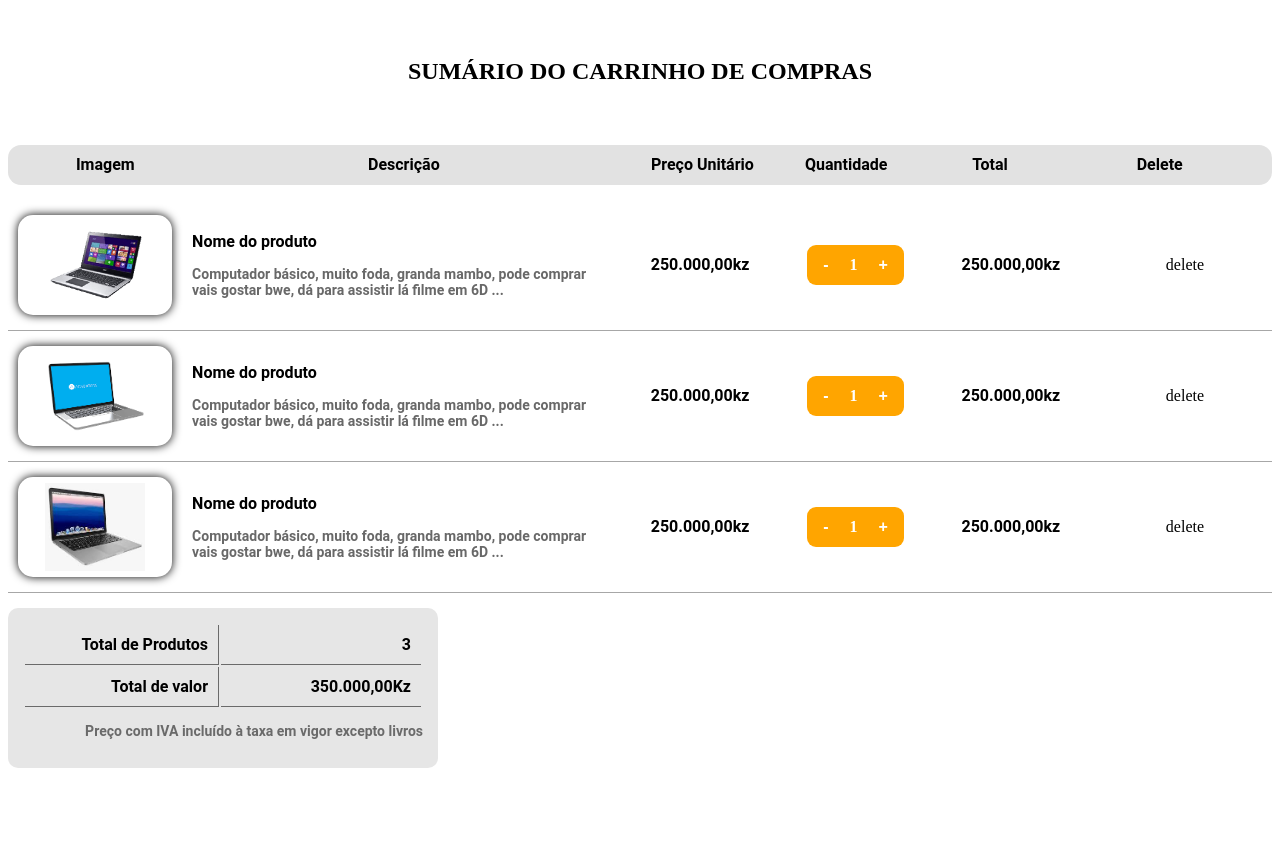
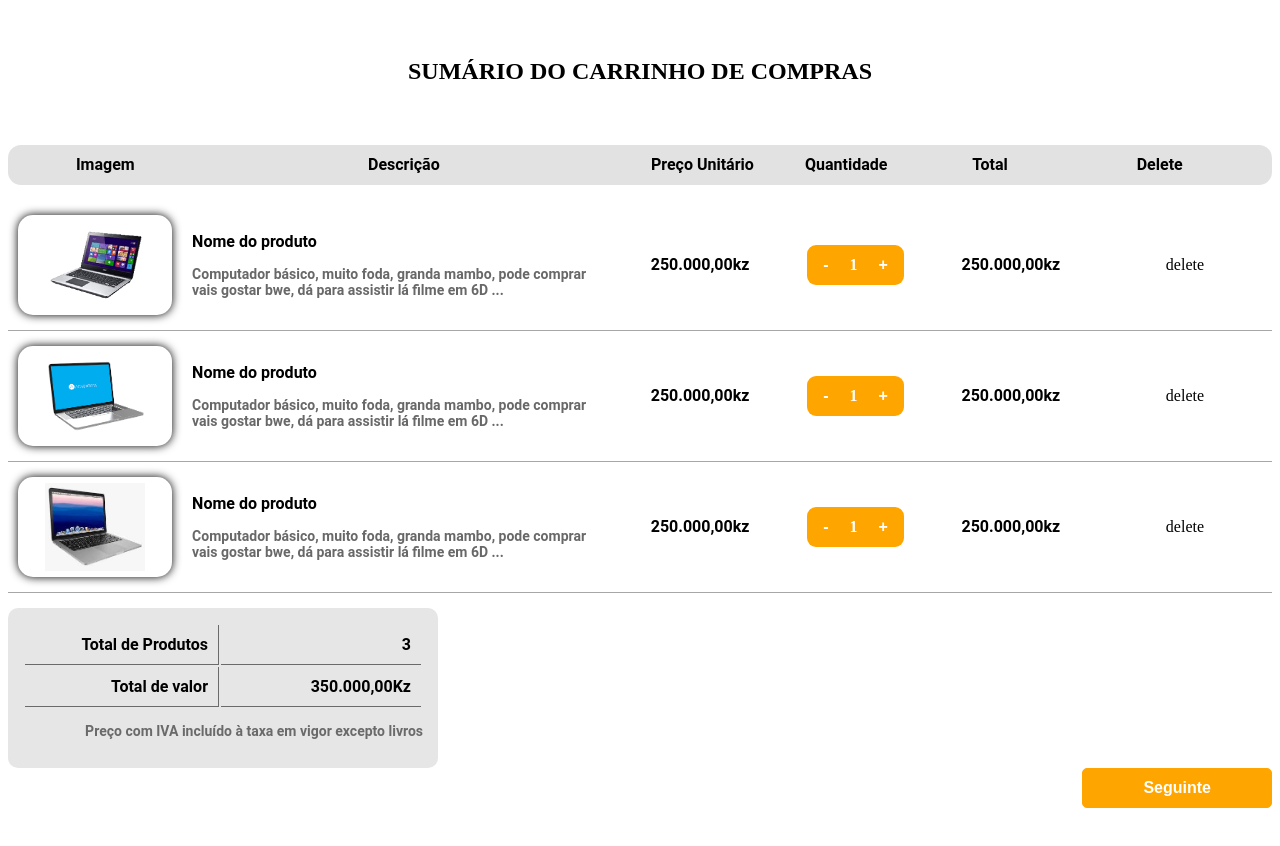
Before and after one commit to mariovarela99/stor-ipil-website, a React (Create React App) app: page /carrinho in a window 1280 px wide. Before the commit the page ends 806 px from the top, so only its background shows below. Built offline with nearby package versions, Linux system fonts and the light colour scheme.

Commit message:
(Created)-> Botão seguinte criado

```diff
--- /dev/null
+++ b/src/components/btnNext/index.js
@@ -0,0 +1,12 @@
+import React from "react"
+
+import "./style.css"
+function btnNext(){
+    return(
+        <div className="btn-next">
+            <button>Seguinte</button>
+        </div>
+    )
+}
+
+export default btnNext;
--- /dev/null
+++ b/src/components/btnNext/style.css
@@ -0,0 +1,21 @@
+.btn-next {
+    display: flex;
+    justify-content: end;
+    align-items: flex-end;
+}
+.btn-next button{
+    padding: 10px 60px;
+    background: #FFA500;
+    border-radius: 5px;
+    border: 1px solid #FFA500;
+
+    color: #ffffff;
+    font-size: 16px;
+    font-weight: bold;
+    cursor: pointer;
+    transition: all .3s ease-in;
+}
+.btn-next button:hover {
+    color: #FFA500;
+    background: transparent;
+}
--- a/src/pages/carrinho/index.js
+++ b/src/pages/carrinho/index.js
@@ -4,6 +4,7 @@ import "./style.css"
 import CarrinhosTitles from "../../components/carrinhoTitles"
 import CarrinhoRegisto from "../../components/RegistoDeCarrinho"
 import CarrinhoTabela from "../../components/tabelaCalculoCarrionho"
+import BtnNext from "../../components/btnNext"
 
 import productImage from "../../assets/Frame01.png"
 function Carrinho(){
@@ -16,6 +17,7 @@ function Carrinho(){
                     <CarrinhosTitles />
                     <CarrinhoRegisto />
                     <CarrinhoTabela />
+                    <BtnNext />
                 </div>
             </div>
         </>
```
